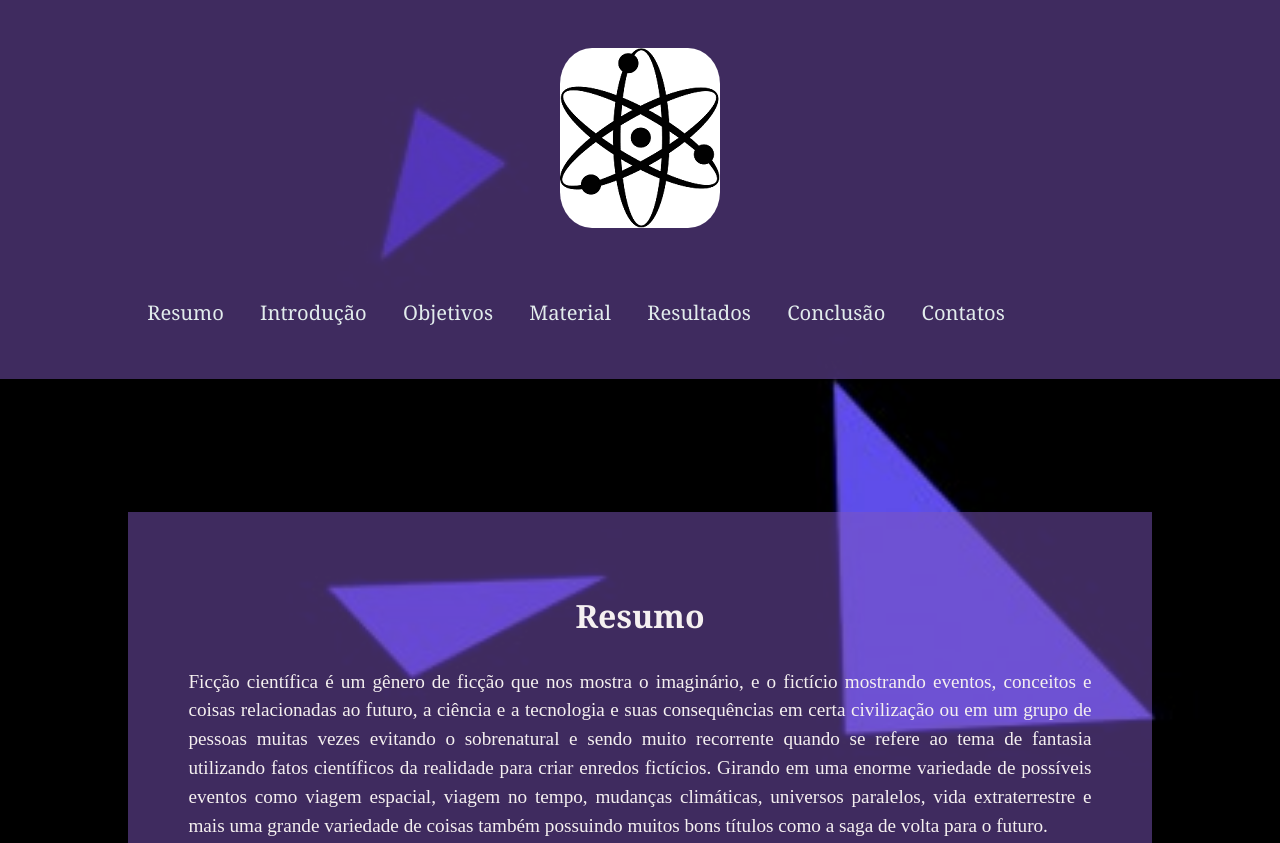
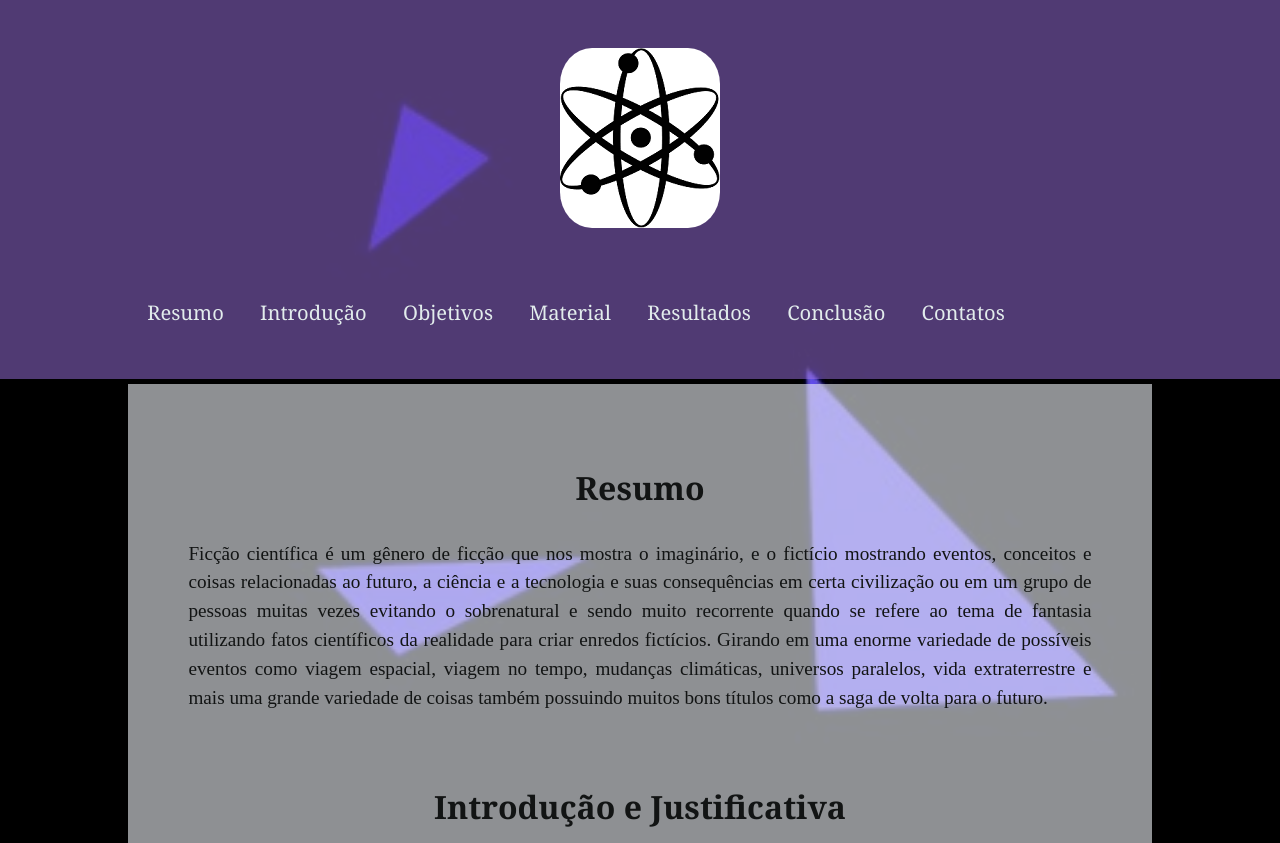
Before and after one commit to Geovanne-Santos/sci-fi, a plain HTML site: page index.html in a window 1280 px wide. Shown: the top 843 px of the page. Drawn offline with Linux system fonts and the light colour scheme.

Commit message:
Add files via upload

```diff
--- a/css/style.css
+++ b/css/style.css
@@ -8,7 +8,7 @@ body{
 
 .container{
 	position: relative;
-	margin-top: 30%;
+	margin-top: 15%;
 	width: 80%;
 	margin-left: auto;
 	margin-right: auto;
@@ -16,9 +16,9 @@ body{
 }
 
 .main{
-	background-color: rgba(127, 87, 190, 0.5);
+	background-color: rgba(237, 240, 245, 0.6);
 	padding: 1%;
-	color: rgb(245, 240, 240);
+	color: rgb(18, 17, 19,);
 }
 
 .main div{
@@ -81,7 +81,7 @@ ol li{
 }
 
 footer, header{
-    background-color: rgba(127, 87, 190, 0.5);
+    background-color: rgba(159, 116, 230, 0.5);
     position: relative;
 	display: flex;
 	align-items: center;
@@ -137,7 +137,7 @@ a:active {
 /*Tela menor que 600px*/
 @media screen and (max-width: 599px){
 	.container{
-		margin-top: 130%;
+		margin-top: 120%;
 		width: 90%;
 	}
 
@@ -208,7 +208,7 @@ a:active {
 /*Tela maior que 768px*/
 @media screen and (min-width: 768px){
 	.container{
-		margin-top: 40%;
+		margin-top: 30%;
 	}
 
 	/* Menu*/
```
